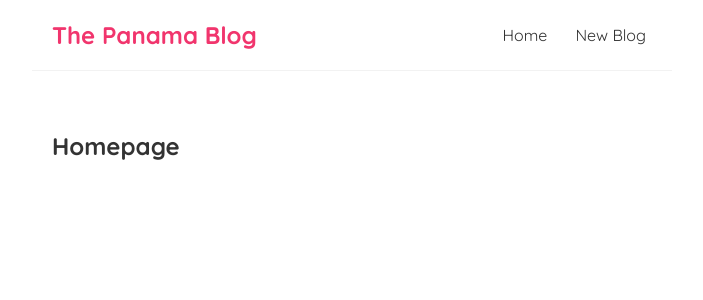
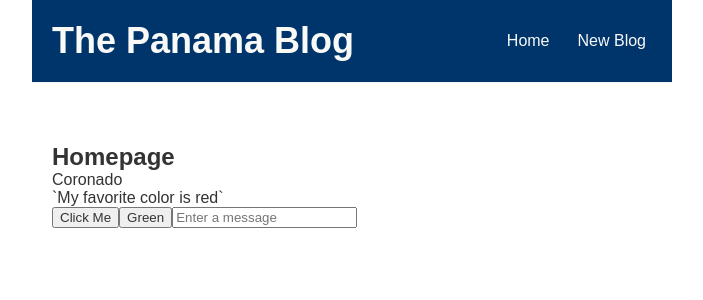
Before and after one commit to alexwebcoder/pick-up-panama-blog, a React (Create React App) app: page / in a window 1280 px wide. Shown: the top 300 px of the page, without its empty margins (288-991 px from the left). Built offline with nearby package versions, Linux system fonts and the light colour scheme.

Commit message:
practiced useState hooks

```diff
--- a/src/Home.js
+++ b/src/Home.js
@@ -1,7 +1,31 @@
+import { useState } from "react";
+
 const Home = () => {
+
+    const [name, setName] = useState('Coronado');
+
+    const handleClick = (e) => {
+        setName('Colon');
+    }
+
+
+    const [message, setMessage] = useState('');
+
+     const [color, setColor] = useState('red');
+
     return (
         <div className="home">
-            <h2> Homepage</h2>
+            <h2>Homepage</h2>
+            <p>{name}</p>
+            <p>{message}</p>
+            <p>`My favorite color is {color}`</p>
+            <button onClick={handleClick}>Click Me</button>
+            <button onClick={ () => setColor('Green')}>Green</button>
+
+            <input type="text"
+            value={message}
+            placeholder="Enter a message"
+            onChange={e => setMessage(e.target.value)} />
         </div>
      );
 }
--- a/src/index.css
+++ b/src/index.css
@@ -3,7 +3,7 @@
 /* base styles */
 * {
   margin: 0;
-  font-family: "Quicksand";
+  font-family: "Arial";
   color: #333;
 }
 .navbar {
@@ -13,9 +13,12 @@
   max-width: 600px;
   margin: 0 auto;
   border-bottom: 1px solid #f2f2f2;
+  background-color: #00356B;
 }
 .navbar h1 {
-  color: #f1356d;
+  color: #F9FAF8;
+  font-size: 36px;
+  font-weight: bolder;
 }
 .navbar .links {
   margin-left: auto;
@@ -24,9 +27,10 @@
   margin-left: 16px;
   text-decoration: none;
   padding: 6px;
+  color: #F9FAF8;
 }
 .navbar a:hover {
-  color: #f1356d;
+  color: #3882f6;
 }
 .content {
   max-width: 600px;
--- a/src/index.js
+++ b/src/index.js
@@ -2,7 +2,6 @@ import React from 'react';
 import ReactDOM from 'react-dom/client';
 import './index.css';
 import App from './App';
-import reportWebVitals from './reportWebVitals';
 
 const root = ReactDOM.createRoot(document.getElementById('root'));
 root.render(
@@ -14,4 +13,3 @@ root.render(
 // If you want to start measuring performance in your app, pass a function
 // to log results (for example: reportWebVitals(console.log))
 // or send to an analytics endpoint. Learn more: https://bit.ly/CRA-vitals
-reportWebVitals();
--- a/src/reportWebVitals.js
+++ /dev/null
@@ -1,13 +0,0 @@
-const reportWebVitals = onPerfEntry => {
-  if (onPerfEntry && onPerfEntry instanceof Function) {
-    import('web-vitals').then(({ getCLS, getFID, getFCP, getLCP, getTTFB }) => {
-      getCLS(onPerfEntry);
-      getFID(onPerfEntry);
-      getFCP(onPerfEntry);
-      getLCP(onPerfEntry);
-      getTTFB(onPerfEntry);
-    });
-  }
-};
-
-export default reportWebVitals;
```
Also changed, not shown: src/setupTests.js (deleted, +0 -5 lines), 1 other file (tests, documents, lock files or other folders).
